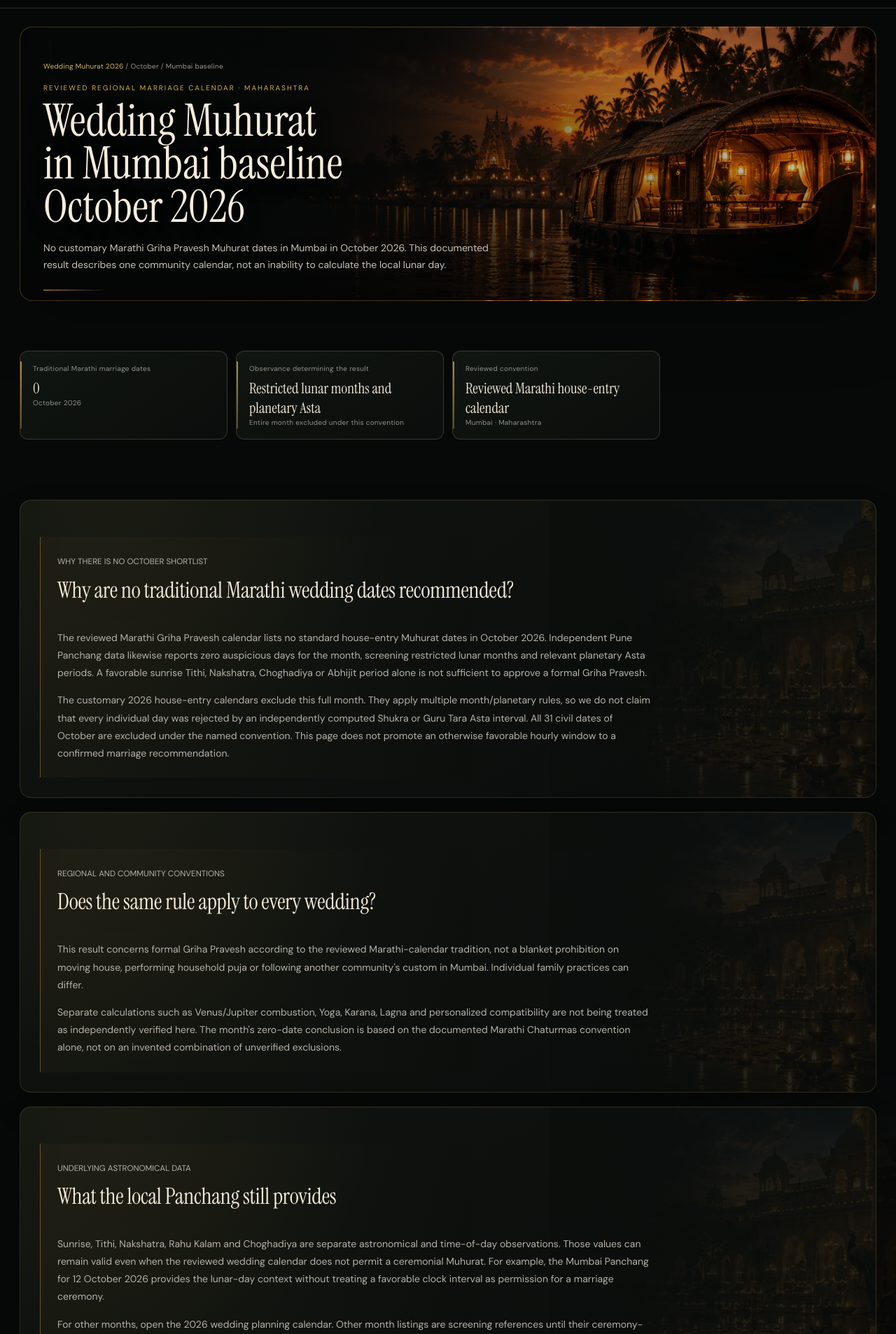
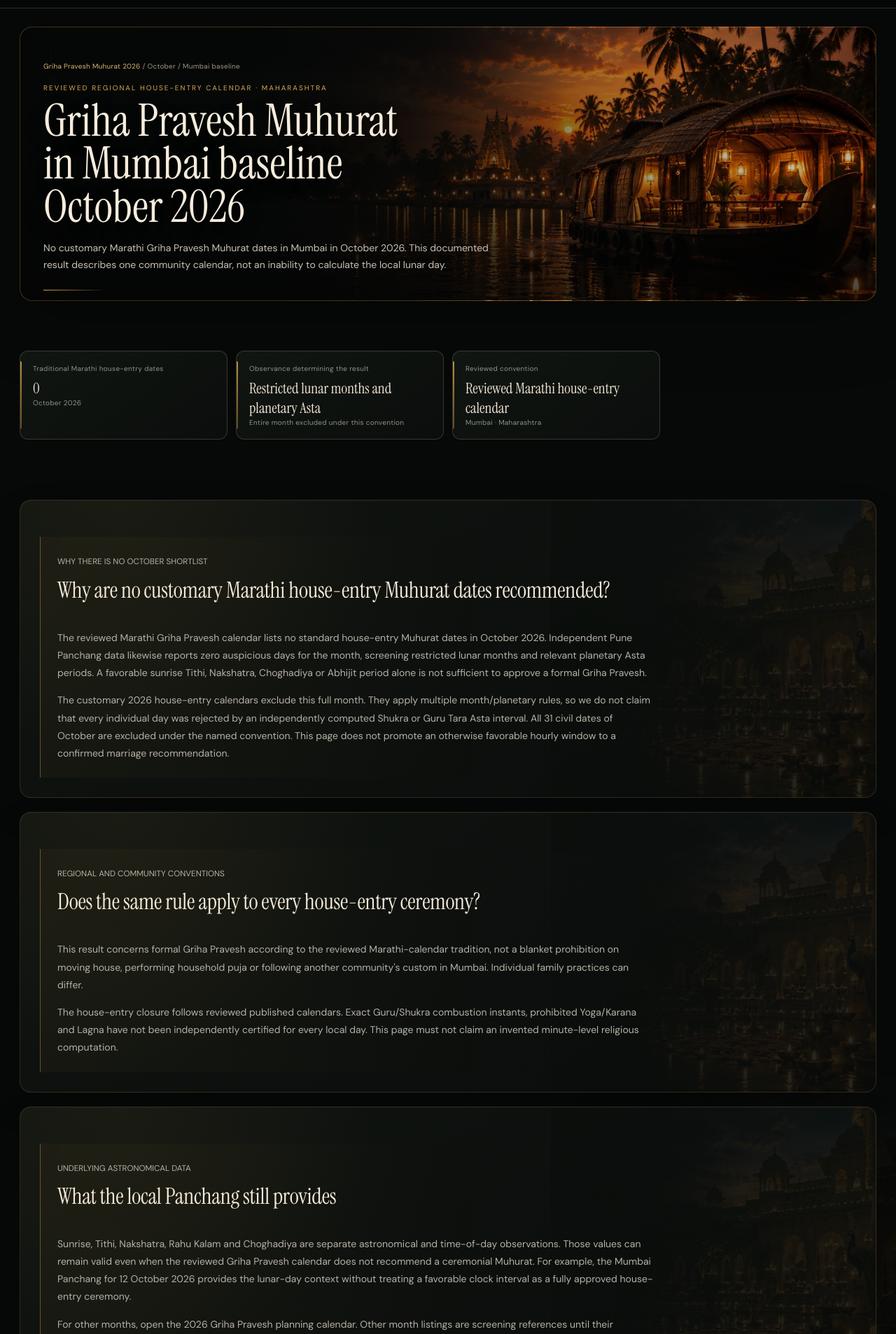
Before and after one commit to SviatF/chanag.xx, a Next.js app: page /muhurat/griha-pravesh/2026/10 in a window 1280 px wide. Shown: the part 54-1960 px from the top of the page at 70% size. Built offline with nearby package versions, Linux system fonts and the light colour scheme.

Commit message:
content(griha): render distinct evidence-based house-entry closure without wedding copy

```diff
--- a/components/VerifiedMuhuratClosurePage.tsx
+++ b/components/VerifiedMuhuratClosurePage.tsx
@@ -17,7 +17,10 @@ export default function VerifiedMuhuratClosurePage({event,year,month,city,baseli
   const monthName=new Intl.DateTimeFormat("en-IN",{month:"long",timeZone:"Asia/Kolkata"})
     .format(new Date(Date.UTC(year,month-1,1)));
   const place=baseline?"Mumbai baseline":city.name;
-  const heading=`Wedding Muhurat in ${place} — ${monthName} ${year}`;
+  const isWedding=event==="wedding";
+  const rite=isWedding?"Wedding Muhurat":"Griha Pravesh Muhurat";
+  const dateKind=isWedding?"Traditional Marathi marriage dates":"Traditional Marathi house-entry dates";
+  const heading=`${rite} in ${place} — ${monthName} ${year}`;
   const canonical=baseline
     ?`/muhurat/${event}/${year}/${month}`
     :`/muhurat/${event}/${year}/${month}/${city.slug}`;
@@ -26,32 +29,34 @@ export default function VerifiedMuhuratClosurePage({event,year,month,city,baseli
     "description":closure.headline,
     "url":`https://panchvani.com${canonical}`};
   return <main><Header city={city}/><div className="page-shell internal-visual internal-muhurat">
-    <div className="breadcrumbs"><Link href={muhuratYearPath(event,year)}>Wedding Muhurat {year}</Link> / {monthName} / {place}</div>
-    <p className="page-kicker">REVIEWED REGIONAL MARRIAGE CALENDAR · MAHARASHTRA</p>
-    <h1 className="page-title">Wedding Muhurat in {place}<br/>{monthName} {year}</h1>
+    <div className="breadcrumbs"><Link href={muhuratYearPath(event,year)}>{rite} {year}</Link> / {monthName} / {place}</div>
+    <p className="page-kicker">REVIEWED REGIONAL {isWedding?"MARRIAGE":"HOUSE-ENTRY"} CALENDAR · MAHARASHTRA</p>
+    <h1 className="page-title">{rite} in {place}<br/>{monthName} {year}</h1>
     <p className="page-subtitle">{closure.headline}. This documented result describes one community calendar, not an inability to calculate the local lunar day.</p>
     <div className="data-grid">
-      <div className="data-card"><small>Traditional Marathi marriage dates</small><strong>0</strong><small>{monthName} {year}</small></div>
+      <div className="data-card"><small>{dateKind}</small><strong>0</strong><small>{monthName} {year}</small></div>
       <div className="data-card"><small>Observance determining the result</small><strong>{closure.reason}</strong><small>Entire month excluded under this convention</small></div>
       <div className="data-card"><small>Reviewed convention</small><strong>{closure.convention}</strong><small>{city.name} · {city.state}</small></div>
     </div>
     <section className="wide-panel"><div className="seo-copy">
       <small>WHY THERE IS NO {monthName.toUpperCase()} SHORTLIST</small>
-      <h2>Why are no traditional Marathi wedding dates recommended?</h2>
+      <h2>Why are no customary Marathi {isWedding?"wedding":"house-entry"} Muhurat dates recommended?</h2>
       <p>{closure.explanation}</p>
       <p>{closure.periodNote} All {new Date(Date.UTC(year,month,0)).getUTCDate()} civil dates of {monthName} are excluded under the named convention. This page does not promote an otherwise favorable hourly window to a confirmed marriage recommendation.</p>
     </div></section>
     <section className="wide-panel"><div className="seo-copy">
       <small>REGIONAL AND COMMUNITY CONVENTIONS</small>
-      <h2>Does the same rule apply to every wedding?</h2>
+      <h2>Does the same rule apply to every {isWedding?"wedding":"house-entry"} ceremony?</h2>
       <p>{closure.alternativesNote}</p>
-      <p>Separate calculations such as Venus/Jupiter combustion, Yoga, Karana, Lagna and personalized compatibility are not being treated as independently verified here. The month's zero-date conclusion is based on the documented Marathi Chaturmas convention alone, not on an invented combination of unverified exclusions.</p>
+      <p>{isWedding
+        ?"Separate calculations such as Venus/Jupiter combustion, Yoga, Karana, Lagna and personalized compatibility are not independently certified here. The marriage closure follows the reviewed Marathi Chaturmas convention."
+        :"The house-entry closure follows reviewed published calendars. Exact Guru/Shukra combustion instants, prohibited Yoga/Karana and Lagna have not been independently certified for every local day. This page must not claim an invented minute-level religious computation."}</p>
     </div></section>
     <section className="wide-panel"><div className="seo-copy">
       <small>UNDERLYING ASTRONOMICAL DATA</small>
       <h2>What the local Panchang still provides</h2>
-      <p>Sunrise, Tithi, Nakshatra, Rahu Kalam and Choghadiya are separate astronomical and time-of-day observations. Those values can remain valid even when the reviewed wedding calendar does not permit a ceremonial Muhurat. For example, the <Link href={`/panchang/${city.slug}/${year}-${String(month).padStart(2,"0")}-12`}>{city.name} Panchang for 12 {monthName} {year}</Link> provides the lunar-day context without treating a favorable clock interval as permission for a marriage ceremony.</p>
-      <p>For other months, open the <Link href={muhuratYearPath(event,year)}>{year} wedding planning calendar</Link>. Other month listings are screening references until their ceremony-specific exclusions receive the same independent review.</p>
+      <p>Sunrise, Tithi, Nakshatra, Rahu Kalam and Choghadiya are separate astronomical and time-of-day observations. Those values can remain valid even when the reviewed {isWedding?"wedding":"Griha Pravesh"} calendar does not recommend a ceremonial Muhurat. For example, the <Link href={`/panchang/${city.slug}/${year}-${String(month).padStart(2,"0")}-12`}>{city.name} Panchang for 12 {monthName} {year}</Link> provides the lunar-day context without treating a favorable clock interval as a fully approved {isWedding?"marriage":"house-entry"} ceremony.</p>
+      <p>For other months, open the <Link href={muhuratYearPath(event,year)}>{year} {isWedding?"wedding":"Griha Pravesh"} planning calendar</Link>. Other month listings are screening references until their ceremony-specific exclusions receive the same independent review.</p>
     </div></section>
     <script type="application/ld+json" dangerouslySetInnerHTML={{__html:JSON.stringify(ld)}}/>
   </div></main>;
```
